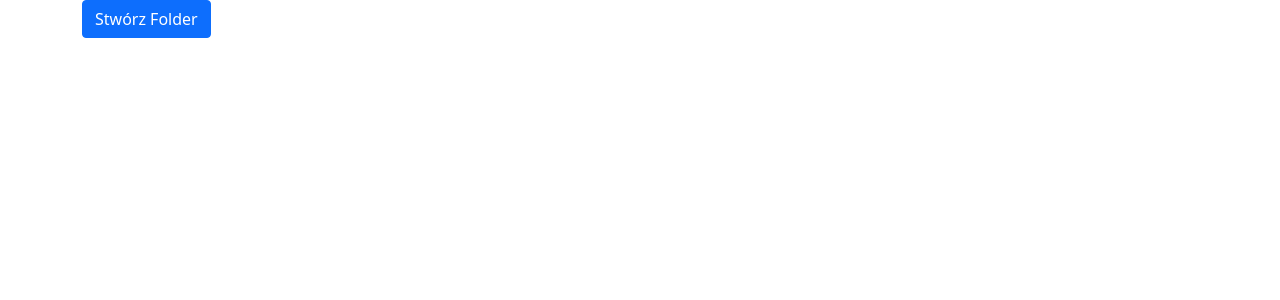
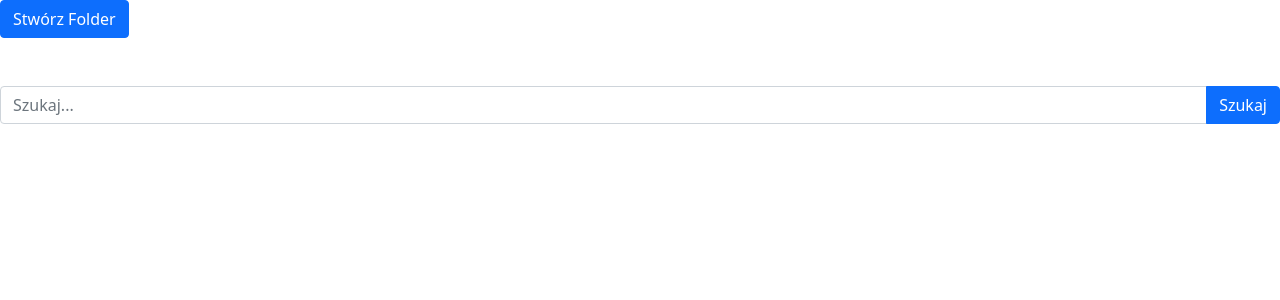
Before and after one commit to Garwend/image-search, a React (Create React App) app: page / in a window 1280 px wide. Shown: the top 300 px of the page. Built offline with nearby package versions, Linux system fonts and the light colour scheme.

Commit message:
SearchBox

```diff
--- a/src/App.js
+++ b/src/App.js
@@ -1,17 +1,16 @@
-import { Container, Row } from 'react-bootstrap';
+import { Container, Row, Col } from 'react-bootstrap';
 import CreateFolder from './components/CreateFolderModal/CreateFolderModal';
+import SearchBox from './components/SearchBox/SearchBox';
 
 import 'bootstrap/dist/css/bootstrap.min.css';
+
 
 
 function App() {
   return (
     <div className='App'>
-      <Container>
-        <Row>
-          <CreateFolder />
-        </Row>
-      </Container>
+      <CreateFolder />
+      <SearchBox />
     </div>
   );
 }
--- /dev/null
+++ b/src/components/SearchBox/SearchBox.jsx
@@ -0,0 +1,18 @@
+import { useState } from "react";
+import { InputGroup, Button, FormControl } from "react-bootstrap";
+
+const SearchBox = () => {
+    const [text, setText] = useState('');
+
+    const handleChange = e => setText(e.target.value);
+    const handleSubmit = () => setText('');
+
+    return (
+        <InputGroup className="mt-5">
+            <FormControl type='search' onChange={handleChange} value={text} placeholder='Szukaj...' />
+            <Button variant='primary' onClick={handleSubmit}>Szukaj</Button>
+        </InputGroup>
+    )
+}
+
+export default SearchBox;
```
